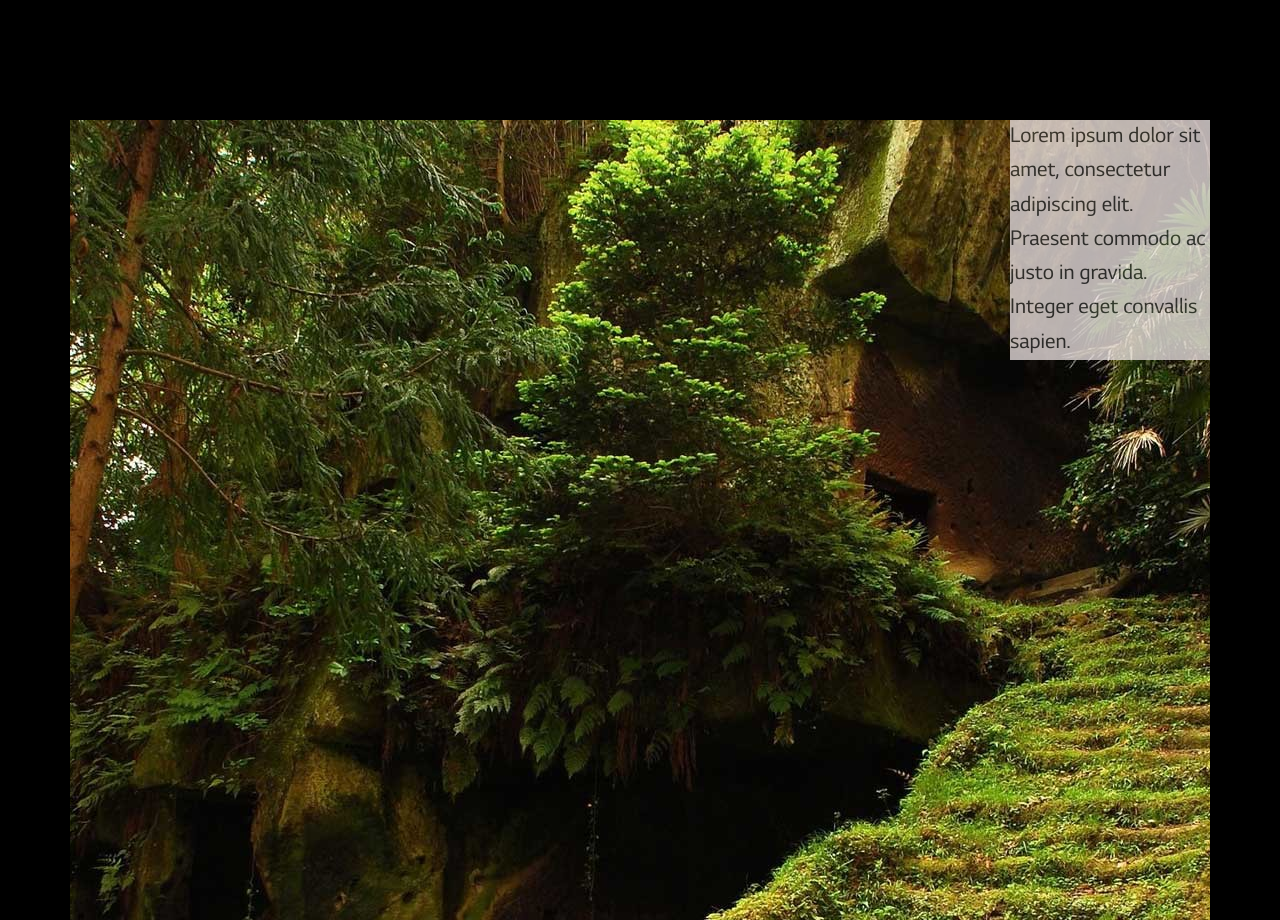
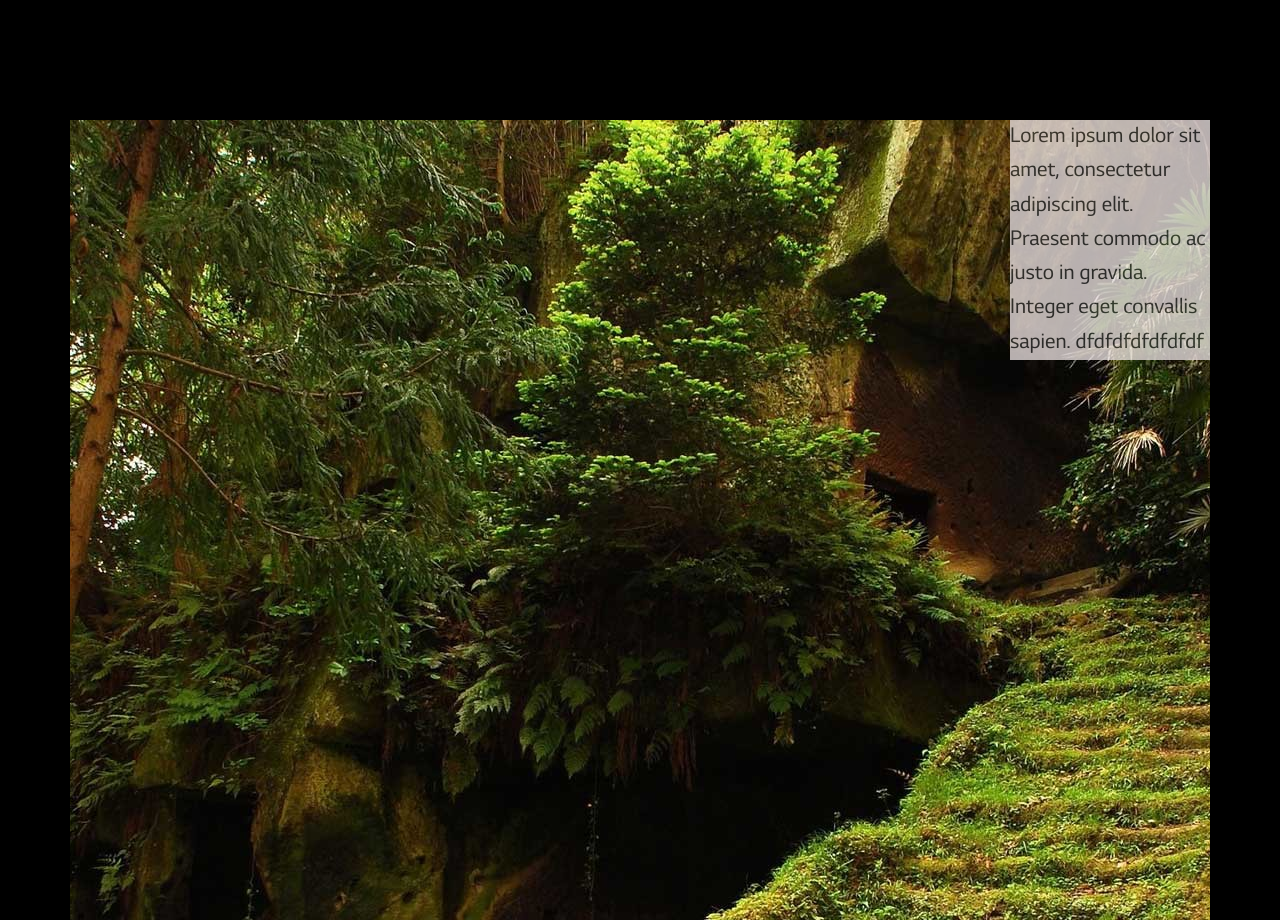
Before and after one commit to daniel-luengo/Lg-g7, a plain HTML site: page index.html in a window 1280 px wide. Shown: the part 1360-2280 px from the top of the page. Drawn offline with Linux system fonts and the light colour scheme; a script that the page names is missing.

Commit message:
segundo cambio
2

```diff
--- a/index.html
+++ b/index.html
@@ -103,7 +103,7 @@
 
 		 <div class="bloque-texto-1">
 			   Lorem ipsum dolor sit amet, consectetur adipiscing elit. Praesent commodo ac justo in gravida. Integer eget convallis sapien.
-
+			   dfdfdfdfdfdfdf
 			   </div>
 
 
```
